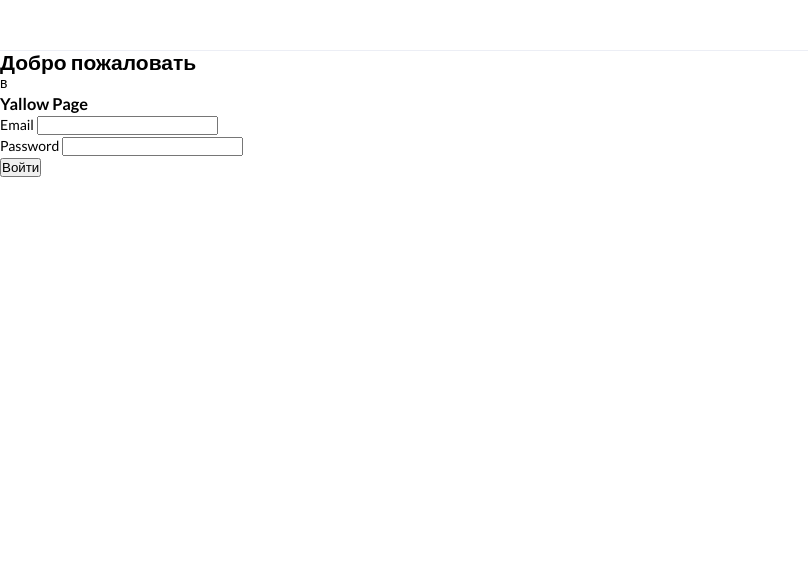
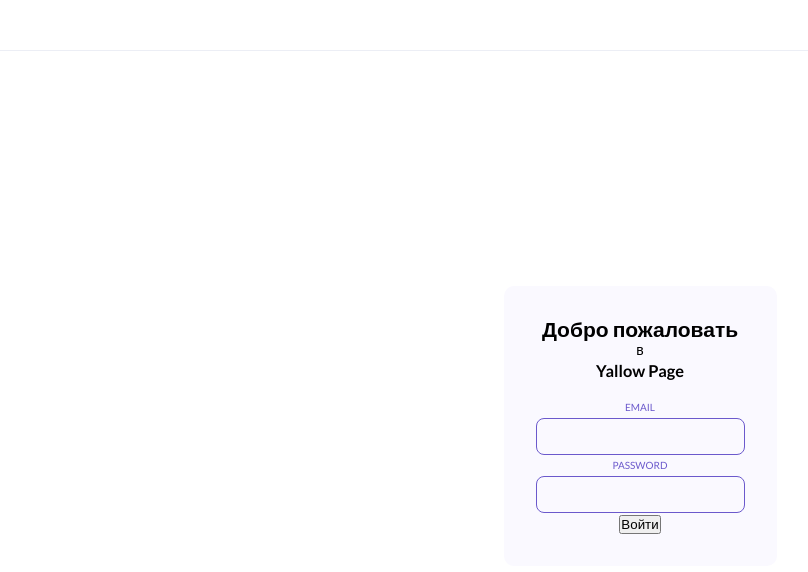
Before and after one commit to RomanParaskiva/nuxt, a Nuxt app: page / in a window 1280 px wide. Shown: the top 572 px of the page, without its empty margins (0-808 px from the left). Built offline with nearby package versions, Linux system fonts and the light colour scheme.

Commit message:
login styled

```diff
--- a/assets/css/main.css
+++ b/assets/css/main.css
@@ -15,6 +15,7 @@
   height: 100%;
   overflow: hidden;
 }
+
 
 .material-icons {
   color: #8083a3;
--- a/components/Auth.vue
+++ b/components/Auth.vue
@@ -1,5 +1,6 @@
 <template>
-  <form @submit.prevent="userLogin">
+  <div class="form__wrapper">
+    <form @submit.prevent="userLogin">
     <h2>Добро пожаловать</h2>
     <span>в</span>
     <h3>Yallow Page</h3>
@@ -15,6 +16,7 @@
 
     <button type="submit">Войти</button>
   </form>
+  </div>
 </template>
 
 <script>
@@ -49,4 +51,47 @@
 }
 </script>
 
-<style></style>
+<style>
+  .form__wrapper {
+    display: flex;
+    justify-content: center;
+    align-items: center;
+    width: 100%;
+    height: 100%;
+    min-height: calc(100vh - 50px);
+  }
+
+  form {
+    padding: 2rem;
+    background-color: #faf9ff;
+    border-radius: 10px;
+    text-align: center;
+  }
+
+  form h3 {
+    margin-bottom: 1rem;
+  }
+
+  .input-wrapper{
+    display: flex;
+    flex-direction: column;
+  }
+
+  .input-wrapper label {
+    font-size: 10px;
+    text-transform: uppercase;
+    font-weight: 100;
+    color: #6b59cc;
+  }
+
+  .input-wrapper input {
+    padding: 10px 15px;
+    background-color: transparent;
+    border: 1px solid #6b59cc;
+    border-radius: 8px;
+  }
+
+  .input-wrapper input:{
+
+  }
+</style>
--- a/layouts/default.vue
+++ b/layouts/default.vue
@@ -1,8 +1,8 @@
 <template>
-  <div>
+  <main>
     <Navbar/>
     <Nuxt/>
-  </div>
+  </main>
 </template>
 
 <script>
```
